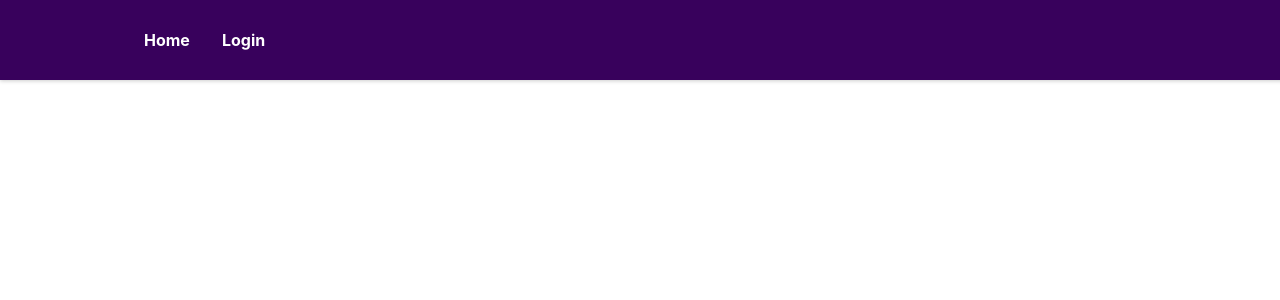
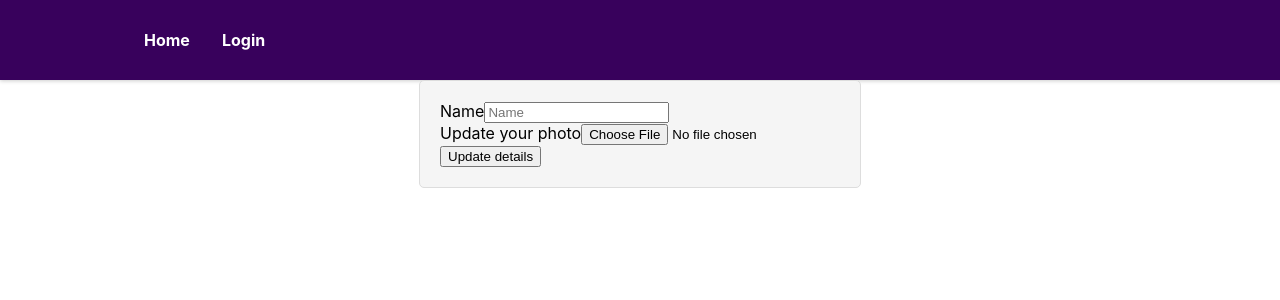
Before and after one commit to PonmathiPonraj/Expense-Tracker, a React (Create React App) app: page /profile in a window 1280 px wide. Before the commit this address had no page. Shown: the top 300 px of the page. Built offline with nearby package versions, Linux system fonts and the light colour scheme.

Commit message:
complete your profile

```diff
--- a/package.json
+++ b/package.json
@@ -7,6 +7,7 @@
     "@testing-library/react": "^13.4.0",
     "@testing-library/user-event": "^13.5.0",
     "bootstrap": "^5.3.2",
+    "firebase": "^10.4.0",
     "react": "^18.2.0",
     "react-bootstrap": "^2.9.0",
     "react-dom": "^18.2.0",
--- a/src/App.js
+++ b/src/App.js
@@ -2,6 +2,7 @@ import { BrowserRouter as Router, Route, Routes } from 'react-router-dom';
 import Login from './components/Login/Login';
 import Home from './components/Home/Home';
 import MainNavigation from './MainNavigation';
+import Profile from './components/Profile/Profile';
 
 function App() {
   return (
@@ -10,6 +11,7 @@ function App() {
       <Routes>
         <Route path="/" element={<Home />} />
         <Route path="/Login" element={<Login />} />
+        <Route path="/profile" element={<Profile />} />
       </Routes>
     </Router>
   );
--- a/src/components/Home/Home.js
+++ b/src/components/Home/Home.js
@@ -1,6 +1,18 @@
+import React, { useState } from 'react';
+import { Link } from 'react-router-dom';
+
 const Home = () => {
+    const [isProfileIncomplete, setIsProfileIncomplete] = useState(true); // Set to true if the profile is incomplete
+
     return (
-        <h1>Welcome to Expense Tracker</h1>
+        <div>
+            <h1>Welcome to Expense Tracker</h1>
+            {isProfileIncomplete ? (
+                <p>Your profile is incomplete. Please <Link to="/profile">complete your profile</Link>.</p>
+            ) : (
+                <p>Welcome to Expense Tracker! Your profile is complete.</p>
+            )}
+        </div>
     );
 };
 
--- a/src/components/Login/Login.js
+++ b/src/components/Login/Login.js
@@ -25,9 +25,9 @@ const Login = () => {
         let url;
 
         if (isLogin) {
-            url = 'https://identitytoolkit.googleapis.com/v1/accounts:signInWithPassword?key=YOUR_API_KEY';
+            url = 'https://identitytoolkit.googleapis.com/v1/accounts:signInWithPassword?key=AIzaSyCgl1Kkkaw7_gJny8ISnqxhFean3l_05B8';
         } else {
-            url = 'https://identitytoolkit.googleapis.com/v1/accounts:signUp?key=YOUR_API_KEY';
+            url = 'https://identitytoolkit.googleapis.com/v1/accounts:signUp?key=AIzaSyCgl1Kkkaw7_gJny8ISnqxhFean3l_05B8';
         }
 
         fetch(url, {
--- /dev/null
+++ b/src/components/Profile/Profile.js
@@ -0,0 +1,67 @@
+import React, { useContext, useRef } from 'react';
+import AuthContext from '../../store/AuthContext';
+import './Profile.module.css';
+
+const Profile = () => {
+    const authCtx = useContext(AuthContext);
+    const nameInputRef = useRef();
+    const imageInputRef = useRef();
+
+    const submitHandler = async (event) => {
+        event.preventDefault();
+        const enteredName = nameInputRef.current.value;
+        const photoUrl = URL.createObjectURL(imageInputRef.current.files[0]);
+        if (!photoUrl) {
+            alert('Please upload an image.');
+            return;
+        }
+        const token = authCtx.token;
+        try {
+            const response = await fetch('https://identitytoolkit.googleapis.com/v1/accounts:update?key=AIzaSyCgl1Kkkaw7_gJny8ISnqxhFean3l_05B8', {
+                method: 'POST',
+                body: JSON.stringify({
+                    idToken: token,
+                    displayName: enteredName,
+                    photoUrl: photoUrl,
+                    deleteAttribute: ['DISPLAY_NAME'],
+                    returnSecureToken: true,
+                }),
+                headers: {
+                    'Content-Type': 'application/json',
+                },
+
+            });
+            if (response.ok) {
+                alert('Profile updated successfully');
+            } else {
+                const errorResponse = await response.json();
+                console.error(errorResponse); // Log the error response for debugging
+                alert('Profile update failed');
+            }
+        } catch (error) {
+            console.error('An error occurred:', error);
+        }
+    };
+
+    return (
+        <form onSubmit={submitHandler}>
+            <div className="mb-3">
+                <label htmlFor="name" className="form-label">
+                    Name
+                </label>
+                <input type="text" className="form-control" id="name" placeholder="Name" ref={nameInputRef} />
+            </div>
+            <div className="mb-3">
+                <label htmlFor="photo" className="form-label">
+                    Update your photo
+                </label>
+                <input type="file" className="form-control" id="photo" ref={imageInputRef} />
+            </div>
+            <button type="submit" className="btn btn-primary">
+                Update details
+            </button>
+        </form>
+    );
+};
+
+export default Profile;
--- /dev/null
+++ b/src/components/Profile/Profile.module.css
@@ -0,0 +1,36 @@
+form {
+    max-width: 400px;
+    margin: 0 auto;
+    padding: 20px;
+    background-color: #f5f5f5;
+    border: 1px solid #ddd;
+    border-radius: 5px;
+}
+
+.form-label {
+    font-weight: bold;
+}
+
+.form-control {
+    width: 100%;
+    padding: 10px;
+    margin-bottom: 15px;
+    border: 1px solid #ccc;
+    border-radius: 5px;
+}
+
+.btn-primary {
+    display: block;
+    width: 100%;
+    padding: 10px;
+    background-color: #007bff;
+    border: none;
+    border-radius: 5px;
+    color: #fff;
+    font-weight: bold;
+    cursor: pointer;
+}
+
+.btn-primary:hover {
+    background-color: #0056b3;
+}
```
Also changed, not shown: 1 other file (tests, documents, lock files or other folders).
